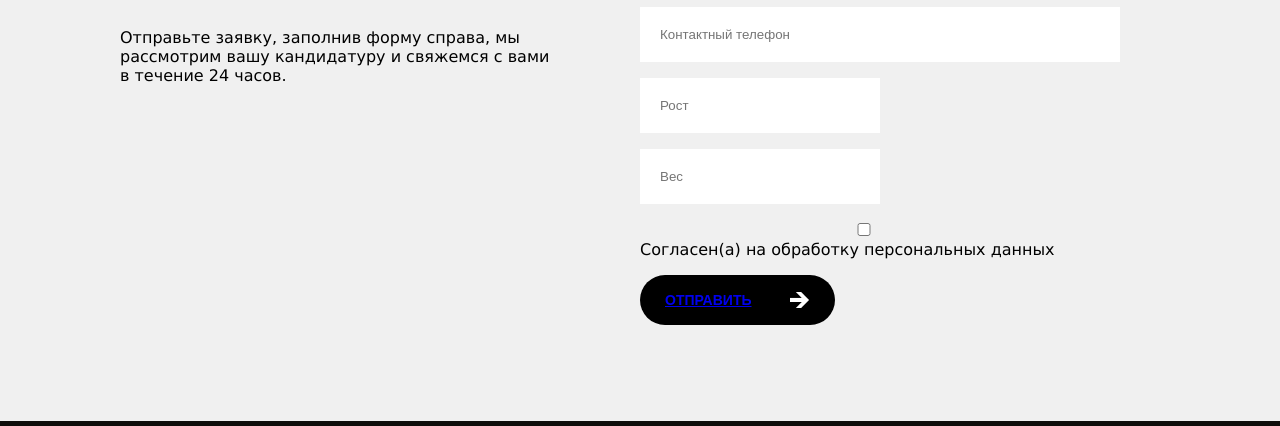
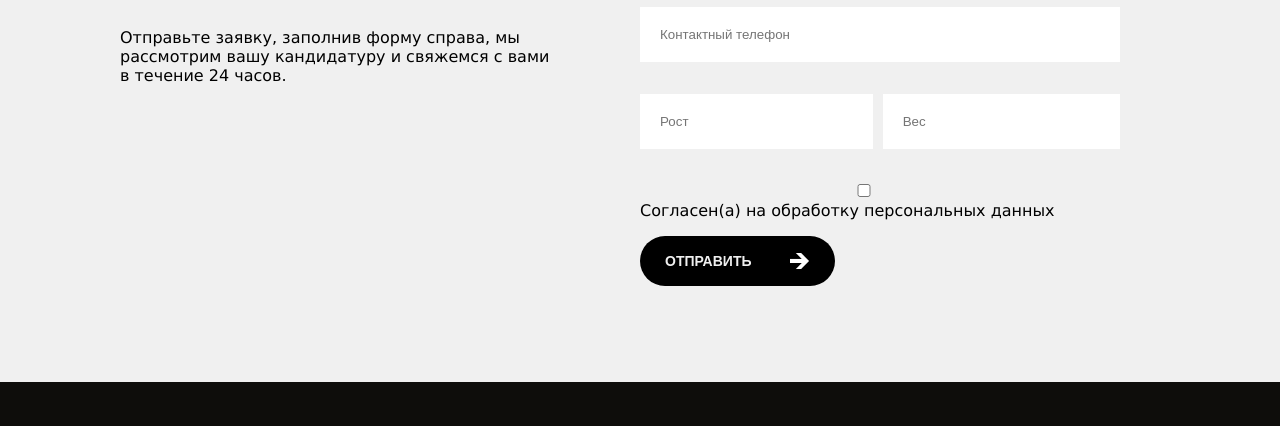
Before and after one commit to PepeFr0g/ABOBUS, a plain HTML site: page index.html in a window 1280 px wide. Shown: the part 2141-2567 px from the top of the page. Drawn offline with Linux system fonts and the light colour scheme.

Commit message:
Update style.css

```diff
--- a/css/style.css
+++ b/css/style.css
@@ -16,6 +16,7 @@ body{
 
 }
 .site-menu a:hover {
+    transition: 700ms;
 	color: whitesmoke;
 }
 .vacation-request {
@@ -115,7 +116,8 @@ body{
     background: #ffffff;
     background-image: url(../IMG/right-arrow-dark.png);
     background-repeat: no-repeat;
-    background-position: 200px;;
+    background-position: 200px;
+    transition: 300ms;
 }
 .features{
     background-color: #0E0D0B;
@@ -130,7 +132,11 @@ body{
     background-position: 150px;
     background-repeat: no-repeat;
     text-align: left;
-
+}
+.btn-grey a{
+    text-decoration: none;
+    list-style: none;
+    color: #f0f0f0;
 }
 .btn-grey:hover{
     text-align: left;
@@ -140,6 +146,7 @@ body{
     background-repeat: no-repeat;
     background-position: 150px;
     opacity: 60%;
+    transition: 200ms;
 
 }
 .feature-made-in-russia
@@ -196,7 +203,15 @@ body{
     padding: 20px;
 }
 .half-field{
-    width: 200px;
+    width: 210px;
+}
+.half-field:last-child{
+    width: 215px;
+    padding-left: 50px;
+}
+.half{
+    display: flex;
+
 }
 .columns-container .left-column {
     width: 440px;
```
